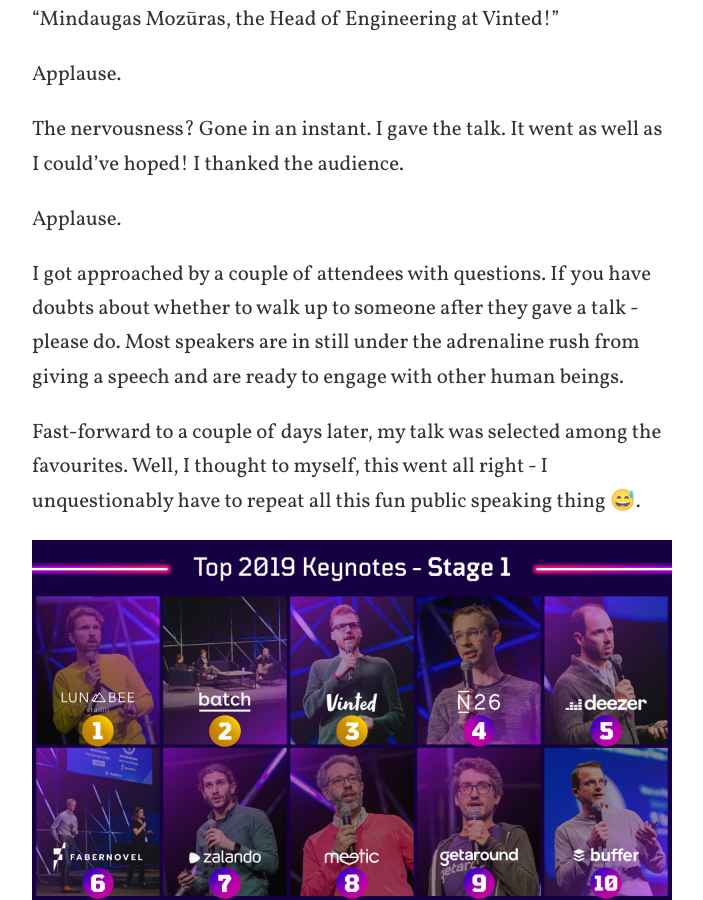
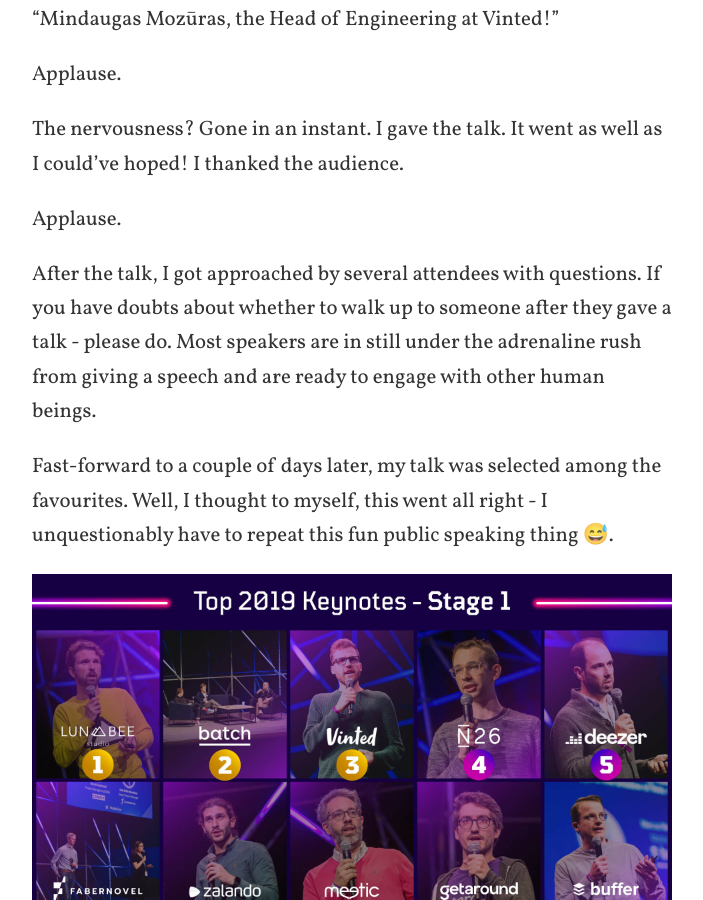
Before and after one commit to mmozuras/mmozuras.github.com, a Jekyll site: the page built from post/_posts/2020-02-12-in-between-applause.md, in a window 1280 px wide and 900 px high, scrolled down 4002 px. Shown: the whole window, without its empty margins (288-991 px from the left). Built offline with Jekyll 4.4.1, drawn with Linux system fonts in a browser that asks for light colours; comment, search, counter and statistics services are not loaded.

Commit message:
Minor fix

```diff
--- a/post/_posts/2020-02-12-in-between-applause.md
+++ b/post/_posts/2020-02-12-in-between-applause.md
@@ -61,9 +61,9 @@
 
 Applause.
 
-I got approached by a couple of attendees with questions. If you have doubts about whether to walk up to someone after they gave a talk - please do. Most speakers are in still under the adrenaline rush from giving a speech and are ready to engage with other human beings.
+After the talk, I got approached by several attendees with questions. If you have doubts about whether to walk up to someone after they gave a talk - please do. Most speakers are in still under the adrenaline rush from giving a speech and are ready to engage with other human beings.
 
-Fast-forward to a couple of days later, my talk was selected among the favourites. Well, I thought to myself, this went all right - I unquestionably have to repeat all this fun public speaking thing 😅.
+Fast-forward to a couple of days later, my talk was selected among the favourites. Well, I thought to myself, this went all right - I unquestionably have to repeat this fun public speaking thing 😅.
 
 <div>
   <a href="/assets/images/mobileone top.jpg">
```
